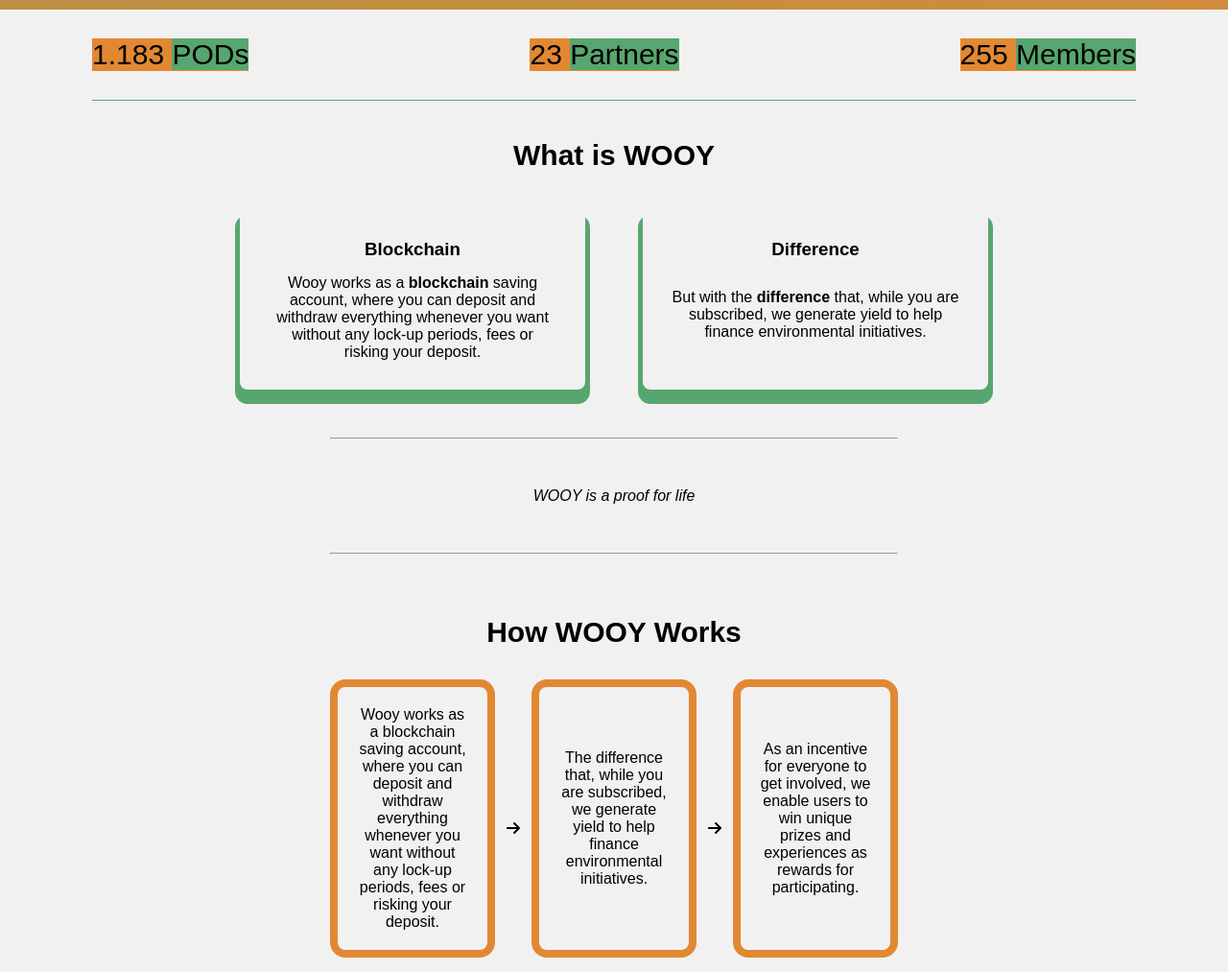
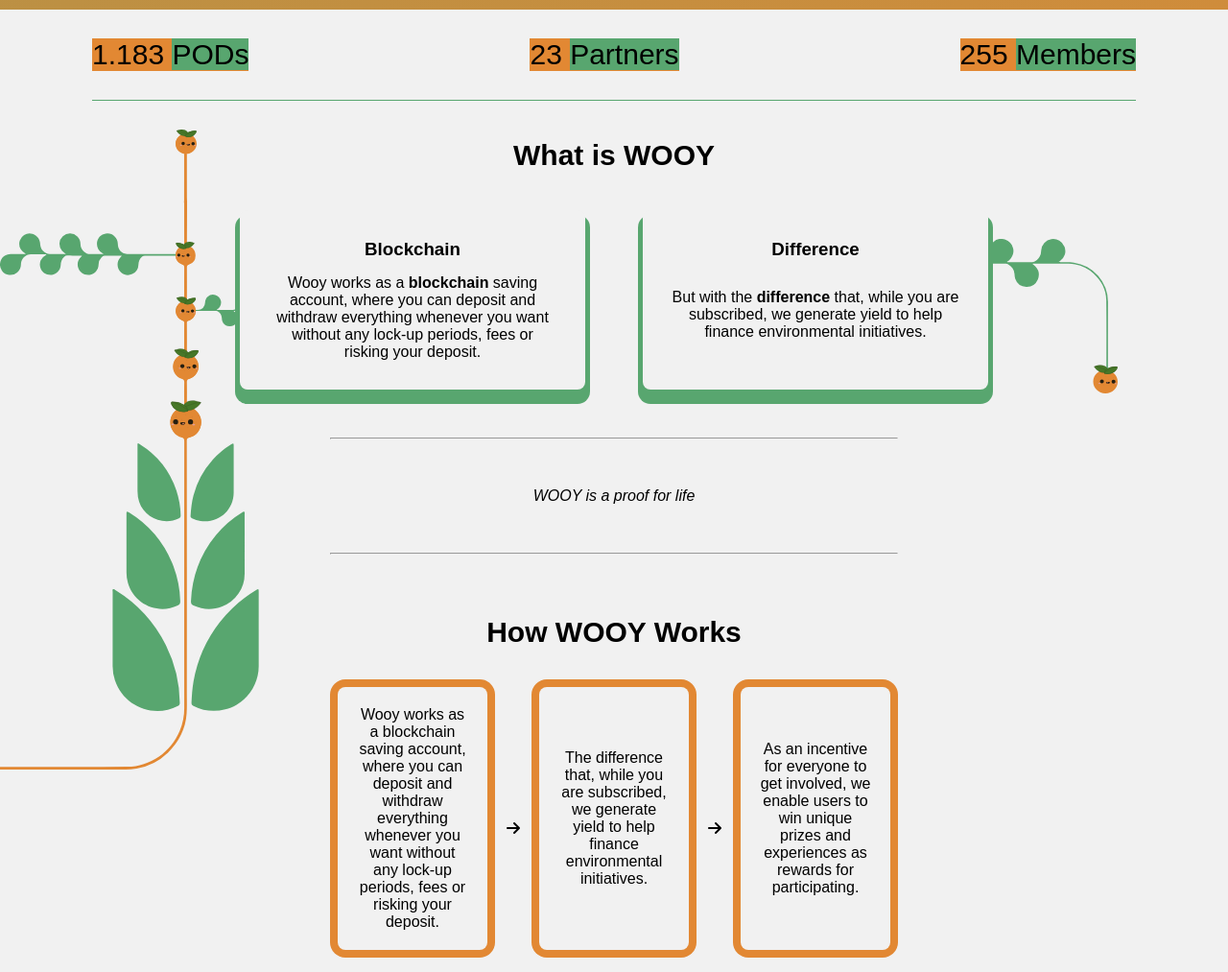
Before and after one commit to santiagodn1/hackaton-project, a website: page public/index.html in a window 1280 px wide. Shown: the part 680-1693 px from the top of the page at 96% size. Drawn offline with nearby package versions, Linux system fonts and the light colour scheme.

Commit message:
update svg

```diff
--- a/public/index.html
+++ b/public/index.html
@@ -98,7 +98,13 @@
           <span style="background-color: var(--secondary)"> Members</span></span
         >
       </div>
-
+      <img
+        class="svgDesktop"
+        style="position: absolute; z-index: -1; margin-top: 30px"
+        width="300"
+        src="../images/vector1.svg"
+        alt=""
+      />
       <div class="whatIs">
         <h2 style="font-size: 30px">What is WOOY</h2>
         <div class="cardsWhat">
@@ -111,6 +117,13 @@
             </p>
           </div>
           <div class="cardWhat">
+            <img
+              class="svgDesktop"
+              style="position: absolute; z-index: -1; margin-left: 165px"
+              width="150"
+              src="../images/vector2.svg"
+              alt=""
+            />
             <h3>Difference</h3>
             <p style="margin-top: 30px">
               But with the <b>difference</b> that, while you are subscribed, we
--- a/public/style.css
+++ b/public/style.css
@@ -323,16 +323,20 @@ border-radius: 12px;
   padding: 20px;
   margin: 0 auto;
   background-color: var(--primary);
+  border-radius: 8px 8px 0px 0px;
 }
 
 .webB{
-  width: 80%;
+  width: 70%;
   margin: 0 auto;
+  box-shadow: rgba(0, 0, 0, 0.35) 0px 5px 15px;
+
 }
 
 .webBBody{
   height: auto;
   border: var(--primary) 8px solid;
+  border-radius: 0px 0px 8px 8px;
 }
 
 .podsContainer{
```
Also changed, not shown: images/vector1.svg (added), images/vector2.svg (added), images/vector3.svg (added), images/vector4.svg (added), images/vector5.svg (added), images/vector6.svg (added), images/vector7.svg (added).
